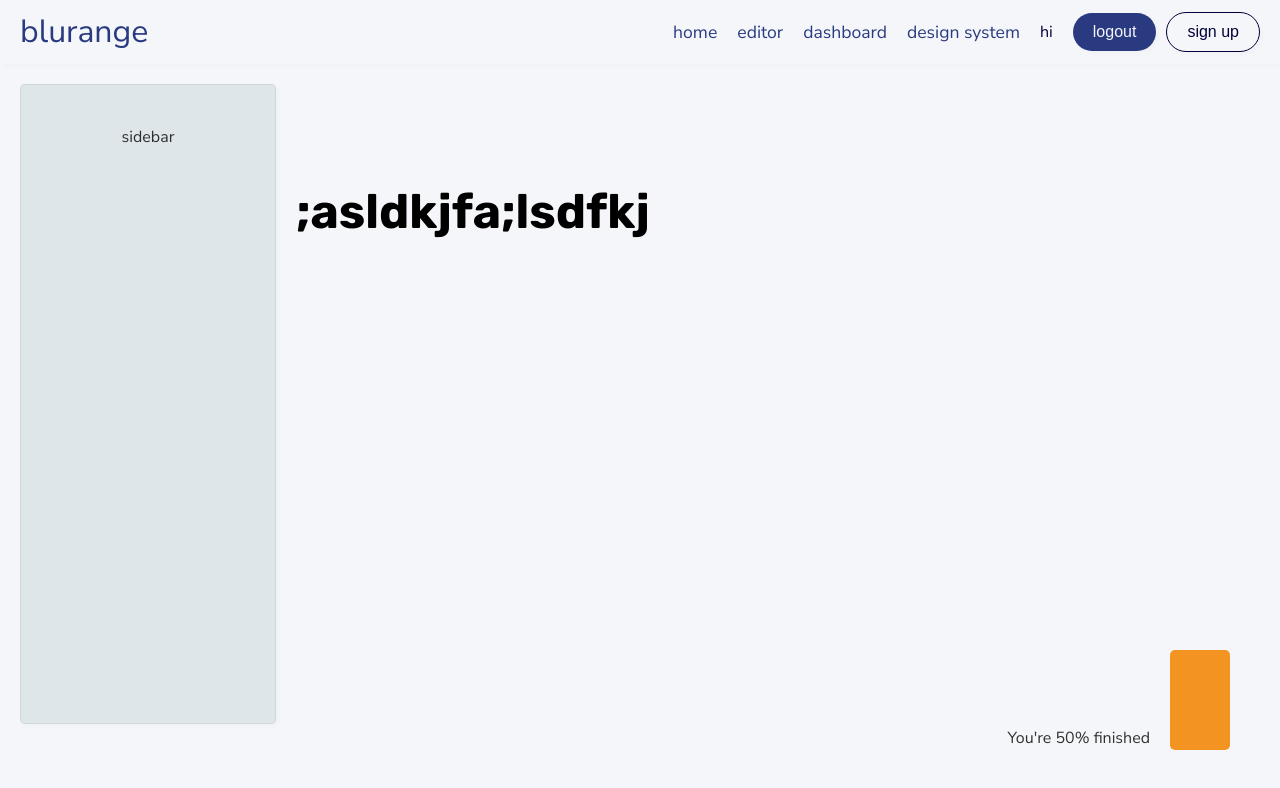
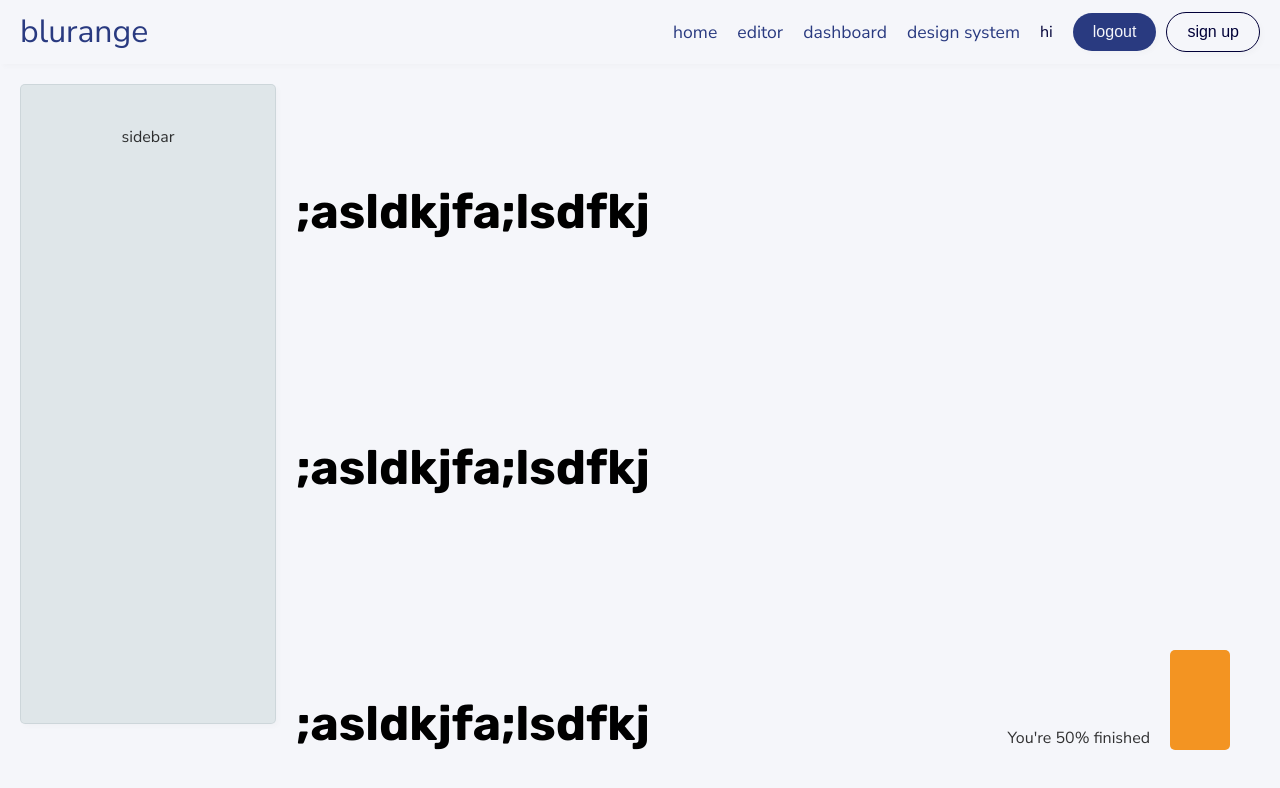
Before and after one commit to Lhnozaki/blurange, a React (Create React App) app: page /editor in a window 1280 px wide. Shown: the top 788 px of the page. Built offline with nearby package versions, Linux system fonts and the light colour scheme.

Commit message:
adds dropshadow to the custom scrollbar

```diff
--- a/src/Components/EditorView/EditorView.jsx
+++ b/src/Components/EditorView/EditorView.jsx
@@ -5,6 +5,10 @@ const EditorView = () => {
     return (
         <div className={styles.editorView}>
             <section><h1>;asldkjfa;lsdfkj</h1></section>
+            <section><h1>;asldkjfa;lsdfkj</h1></section>
+            <section><h1>;asldkjfa;lsdfkj</h1></section>
+            <section><h1>;asldkjfa;lsdfkj</h1></section>
+
         </div>
     )
 }
--- a/src/Components/EditorView/EditorView.module.scss
+++ b/src/Components/EditorView/EditorView.module.scss
@@ -13,6 +13,7 @@
         width: 1em;
         background-color: $grey-accent;
         border-radius: $border-radius;
+        box-shadow: $box-shadow;
     }
 
     &::-webkit-scrollbar-track {
```
